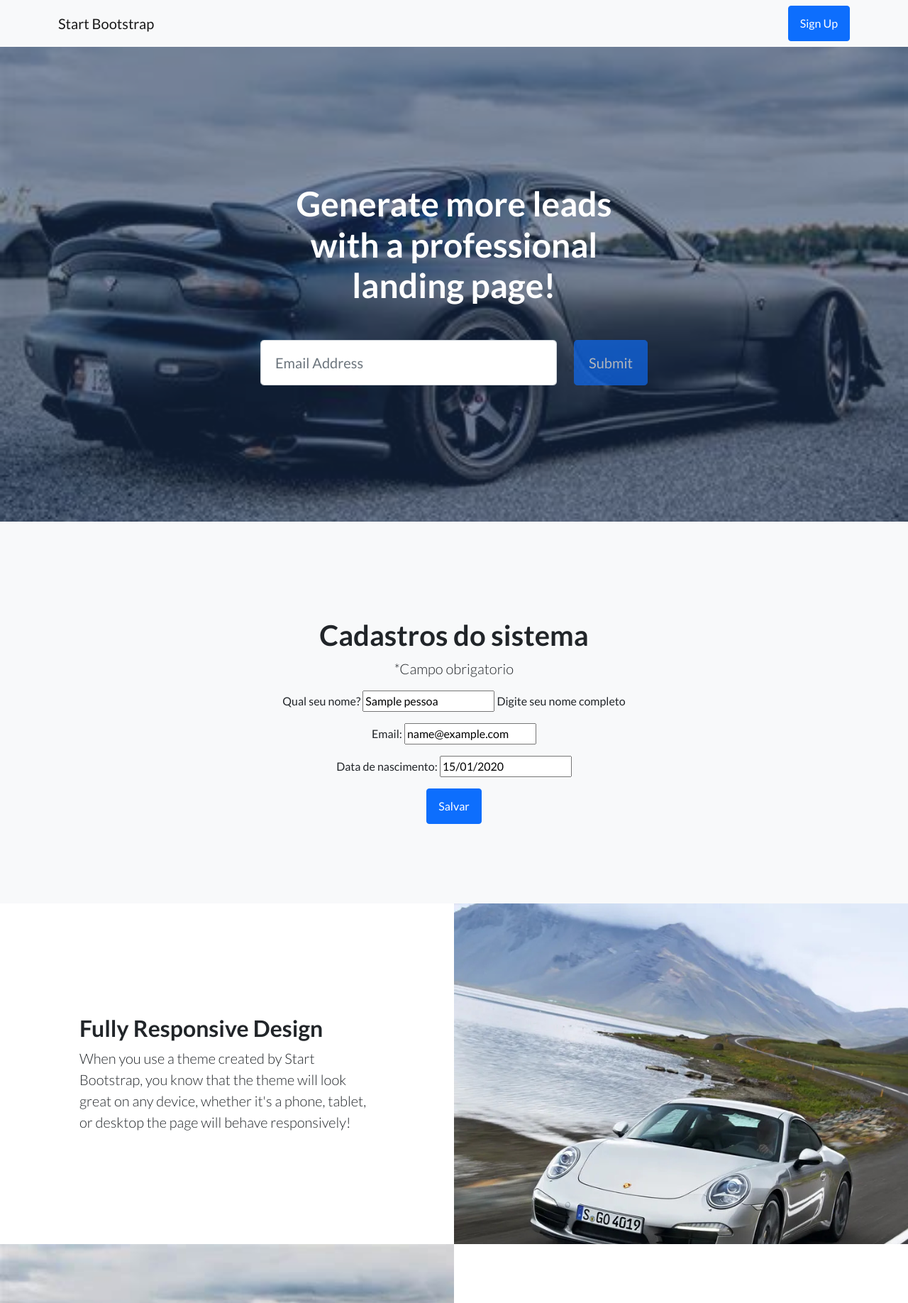
After one commit to CristianCeccon/carRent, a Django app: page /editar/pessoa/1/ in a window 1280 px wide. The commit adds this page. Shown: the top 1836 px of the page at 71% size. Run offline with Django 4.2, Linux system fonts and the light colour scheme; tables that the repository leaves empty hold one stand-in row (values such as "Sample post"); some libraries are stand-ins or nearby versions.

Commit message:
Inicio cadastros

```diff
--- /dev/null
+++ b/paginas/templates/paginas/form.html
@@ -0,0 +1,22 @@
+{% extends "paginas/modelo.html" %}
+
+{% load static %}
+
+
+{% block conteudo %}
+<h1 class="mt-4">Cadastros do sistema</h1>
+
+<p class="lead">
+    *Campo obrigatorio
+</p>
+
+<form method="POST">
+    {% csrf_token %}
+
+    {{ form.as_p}}
+
+    <button type="submit" class="btn btn-primary">
+        Salvar
+    </button>
+</form>
+{% endblock %}
--- a/paginas/templates/paginas/modelo.html
+++ b/paginas/templates/paginas/modelo.html
@@ -24,6 +24,7 @@
                 <a class="btn btn-primary" href="#signup">Sign Up</a>
             </div>
         </nav>
+
         <!-- Masthead-->
         <header class="masthead">
             <div class="container position-relative">
@@ -72,9 +73,12 @@
                 </div>
             </div>
         </header>
+
         <!-- Icons Grid-->
         <section class="features-icons bg-light text-center">
             <div class="container">
+
+                {% block conteudo %}
                 <div class="row">
                     <div class="col-lg-4">
                         <div class="features-icons-item mx-auto mb-5 mb-lg-0 mb-lg-3">
@@ -98,6 +102,9 @@
                         </div>
                     </div>
                 </div>
+                {% endblock %}
+
+
             </div>
         </section>
         <!-- Image Showcases-->
--- a/paginas/urls.py
+++ b/paginas/urls.py
@@ -1,12 +1,12 @@
-from os import path
+from django.urls import path
 from .views import CidadeCreate, PessoaCreate
 from .views import CidadeUpdate, PessoaUpdate
 
 urlpatterns = [
-    path('paginas/cidade/', CidadeCreate.as_view(), name='cadastrar-cidade'),
-    path('paginas/pessoa/', PessoaCreate.as_view(), name='cadastrar-pessoa'),
+    path('cadastrar/cidade/', CidadeCreate.as_view(), name='cadastrar-cidade'),
+    path('cadastrar/pessoa/', PessoaCreate.as_view(), name='cadastrar-pessoa'),
 
-    path('editar/estado/<int:pk>/', PessoaUpdate.as_view(), name='editar-pessoa'),
+    path('editar/pessoa/<int:pk>/', PessoaUpdate.as_view(), name='editar-pessoa'),
     path('editar/cidade/<int:pk>/', CidadeUpdate.as_view(), name='editar-cidade'),
 
 ]
```
